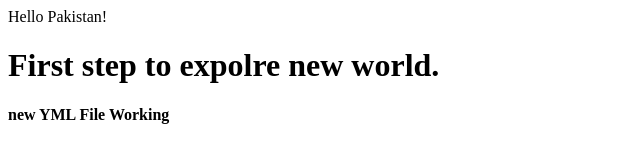
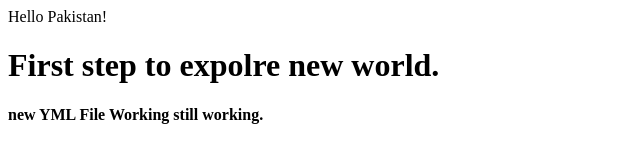
Before and after one commit to arfan-lab/2020bootcamp, a plain HTML site: page index.html in a window 1280 px wide. Shown: the whole page, without its empty margins (0-640 px from the left). Drawn offline with Linux system fonts and the light colour scheme.

Commit message:
index.html
add new line

```diff
--- a/index.html
+++ b/index.html
@@ -9,6 +9,6 @@
     </div>
     <h1>First step to expolre new world.</h1>
     <B>new YML File Working</B>
-    <B></B>
+    <B>still working.</B>
 </body>
 </html>
```
